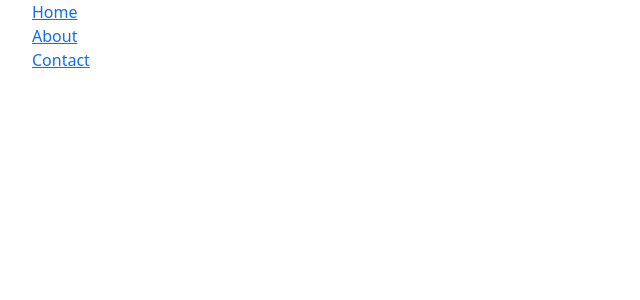
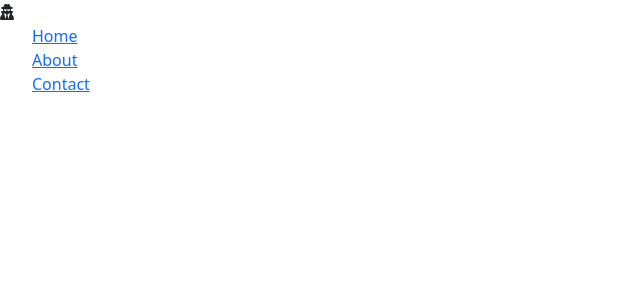
Before and after one commit to gianluigi7/proj-html-vuejs, a Vue app: page / in a window 1280 px wide. Shown: the top 300 px of the page, without its empty margins (0-640 px from the left). Built offline with nearby package versions, Linux system fonts and the light colour scheme.

Commit message:
fontaawesome

```diff
--- a/package.json
+++ b/package.json
@@ -9,6 +9,10 @@
     "preview": "vite preview"
   },
   "dependencies": {
+    "@fortawesome/fontawesome-svg-core": "^6.5.2",
+    "@fortawesome/free-regular-svg-icons": "^6.5.2",
+    "@fortawesome/free-solid-svg-icons": "^6.5.2",
+    "@fortawesome/vue-fontawesome": "^3.0.8",
     "vue": "^3.4.21",
     "vue-router": "^4.3.3"
   },
--- a/src/App.vue
+++ b/src/App.vue
@@ -21,6 +21,7 @@
 <template>
   <div>
     <!-- AGGIUNGO ROUTER -->
+    <font-awesome-icon icon="fa-solid fa-user-secret" />
 <ul>
   <li>
     <router-link to="/">Home</router-link>
```
Also changed, not shown: 1 other file (tests, documents, lock files or other folders).
